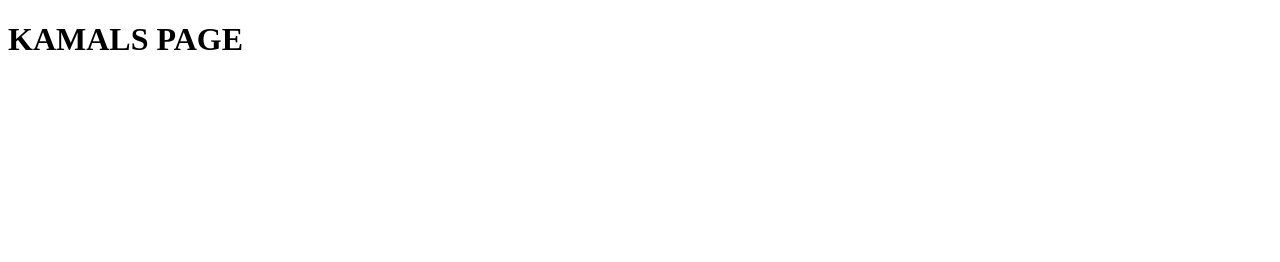
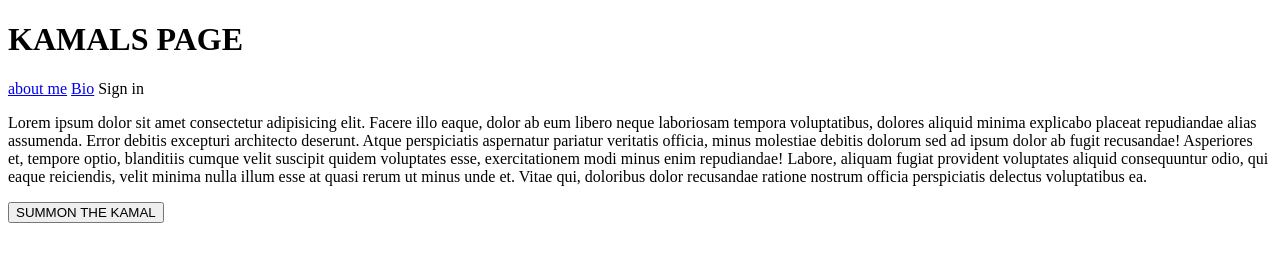
Before and after one commit to Kamalwc/kamalwc.github.io, a plain HTML site: page index.html in a window 1280 px wide. Drawn offline with Linux system fonts and the light colour scheme.

Commit message:
added pages and files

```diff
--- a/index.html
+++ b/index.html
@@ -7,6 +7,14 @@
 </head>
 <body>
     <h1>KAMALS PAGE </h1>
+    <a href="pages/sign.html">about me</a>
+    <a href="pages/about.html">Bio</a>
+    <a>Sign in</a>
+
+    <p>Lorem ipsum dolor sit amet consectetur adipisicing elit. Facere illo eaque, dolor ab eum libero neque laboriosam tempora voluptatibus, dolores aliquid minima explicabo placeat repudiandae alias assumenda. Error debitis excepturi architecto deserunt. Atque perspiciatis aspernatur pariatur veritatis officia, minus molestiae debitis dolorum sed ad ipsum dolor ab fugit recusandae! Asperiores et, tempore optio, blanditiis cumque velit suscipit quidem voluptates esse, exercitationem modi minus enim repudiandae! Labore, aliquam fugiat provident voluptates aliquid consequuntur odio, qui eaque reiciendis, velit minima nulla illum esse at quasi rerum ut minus unde et. Vitae qui, doloribus dolor recusandae ratione nostrum officia perspiciatis delectus voluptatibus ea.</p>
+    <button>
+        SUMMON THE KAMAL
+    </button>
 
 </body>
 </html>
```
Also changed, not shown: styles/styles.css (added).
